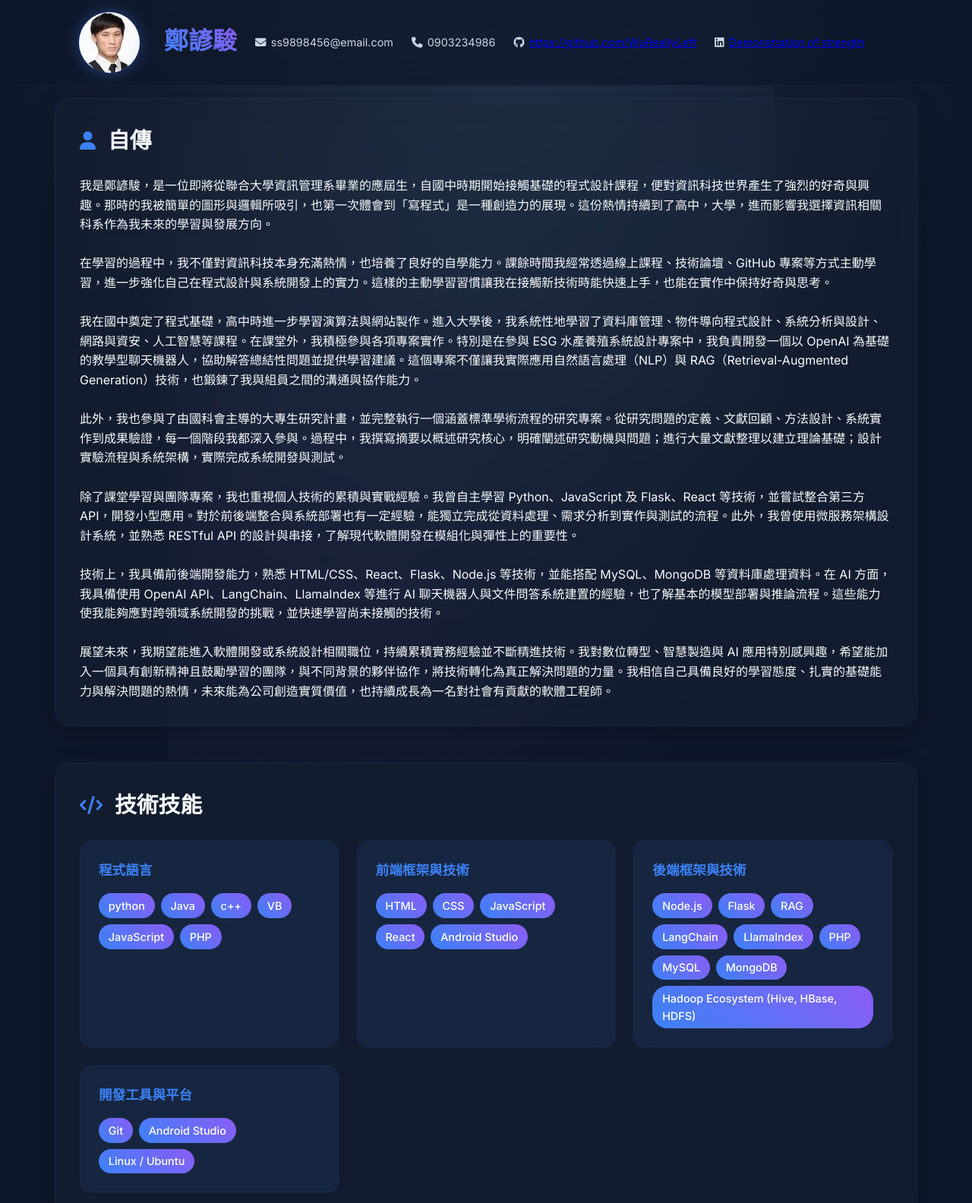
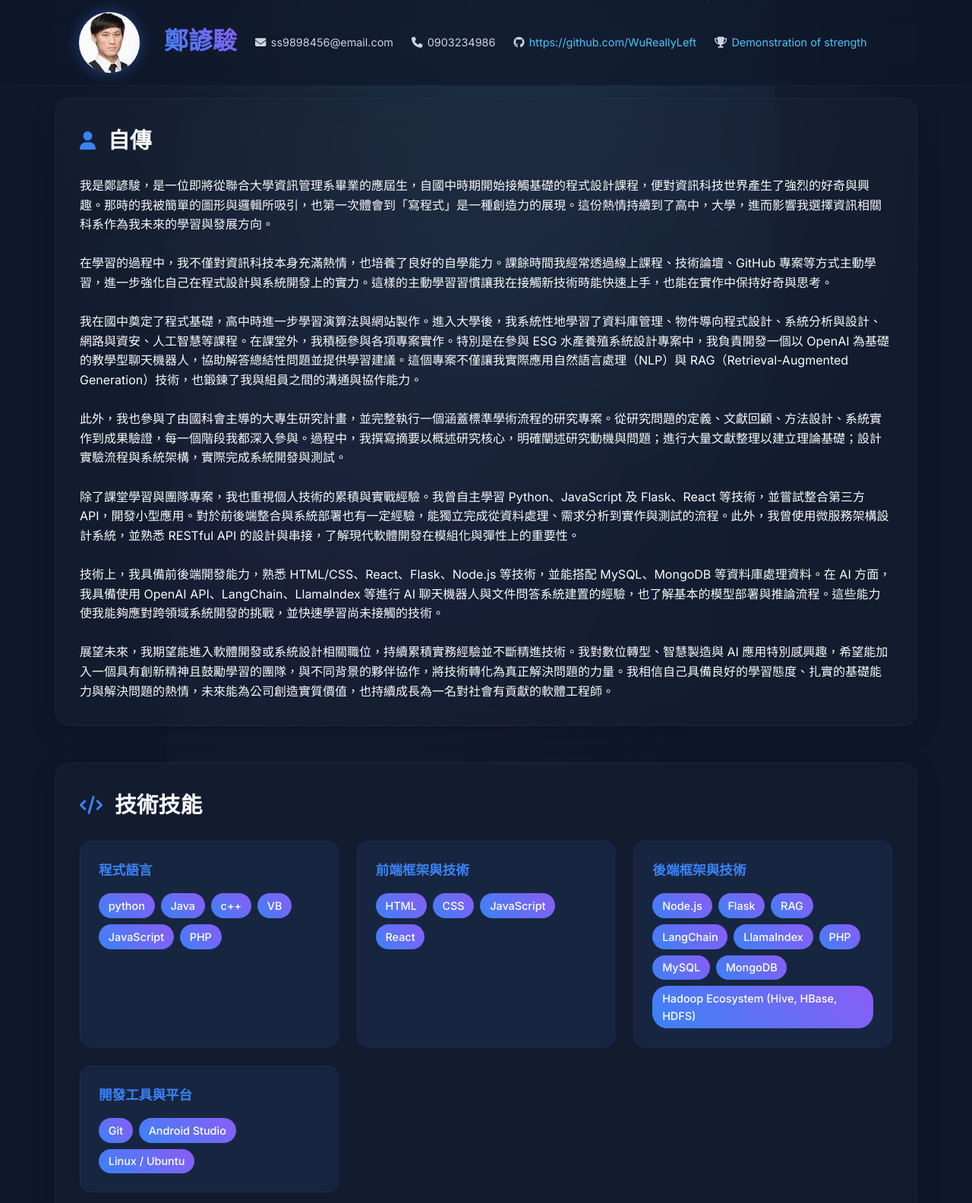
Before and after one commit to WuReallyLeft/Curriculum-Vitae, a plain HTML site: page index.html in a window 1280 px wide. Shown: the top 1584 px of the page at 76% size. Drawn offline with Linux system fonts and the light colour scheme.

Commit message:
改了圖標與超連結顏色

```diff
--- a/css/style.css
+++ b/css/style.css
@@ -240,6 +240,23 @@
          opacity: 0;
      }
  }
+
+  a {
+    color: #4FC3F7;
+    text-decoration: none;
+  }
+
+  a:visited {
+    color: #40B4C4;
+  }
+
+  a:hover {
+    color: #81D4FA;
+  }
+
+  a:active {
+    color: #29B6F6;
+  }
 
  /* Header */
         .header {
--- a/index.html
+++ b/index.html
@@ -11,6 +11,7 @@
     <meta name="description" content="履歷 - 鄭諺駿">
     <link rel="manifest" id="manifest-placeholder">
     <link rel="stylesheet" href="css/style.css">
+    <link rel="icon" href="./images/Resume.ico">
     <!-- Fonts -->
     <link href="https://fonts.googleapis.com/css2?family=Inter:wght@300;400;500;600;700&display=swap" rel="stylesheet">
     <link href="https://cdnjs.cloudflare.com/ajax/libs/font-awesome/6.4.0/css/all.min.css" rel="stylesheet">
@@ -52,7 +53,7 @@
                                 target="_blank">https://github.com/WuReallyLeft</a></span>
                     </div>
                     <div class="contact-item">
-                        <i class="fab fa-linkedin"></i>
+                        <i class="fas fa-trophy"></i>
                         <span><a href="https://wureallyleft.github.io/Demonstration_of_strength/"
                                 target="_blank">Demonstration
                                 of strength</a></span>
@@ -60,34 +61,6 @@
                 </div>
 
             </div>
-
-            <!-- <div class="profile-img">
-                <img src="images/my.jpg" alt="我的照片">
-            </div>
-            <h1 class="name">鄭諺駿</h1> -->
-            <!-- <p class="title">資深前端工程師 | Full Stack Developer</p> -->
-
-            <!-- <div class="contact-info">
-                <div class="contact-item">
-                    <i class="fas fa-envelope"></i>
-                    <span>ss9898456@email.com</span>
-                </div>
-                <div class="contact-item">
-                    <i class="fas fa-phone"></i>
-                    <span>0903234986</span>
-                </div>
-                <div class="contact-item">
-                    <i class="fab fa-github"></i>
-                    <span><a href="https://github.com/WuReallyLeft"
-                            target="_blank">https://github.com/WuReallyLeft</a></span>
-                </div>
-                <div class="contact-item">
-                    <i class="fab fa-linkedin"></i>
-                    <span><a href="https://wureallyleft.github.io/Demonstration_of_strength/"
-                            target="_blank">Demonstration
-                            of strength</a></span>
-                </div>
-            </div> -->
         </div>
     </header>
 
@@ -157,7 +130,6 @@
                         <span class="skill-tag">CSS</span>
                         <span class="skill-tag">JavaScript</span>
                         <span class="skill-tag">React</span>
-                        <span class="skill-tag">Android Studio</span>
                     </div>
                 </div>
                 <div class="skill-category">
```
Also changed, not shown: images/Resume.ico (added).
